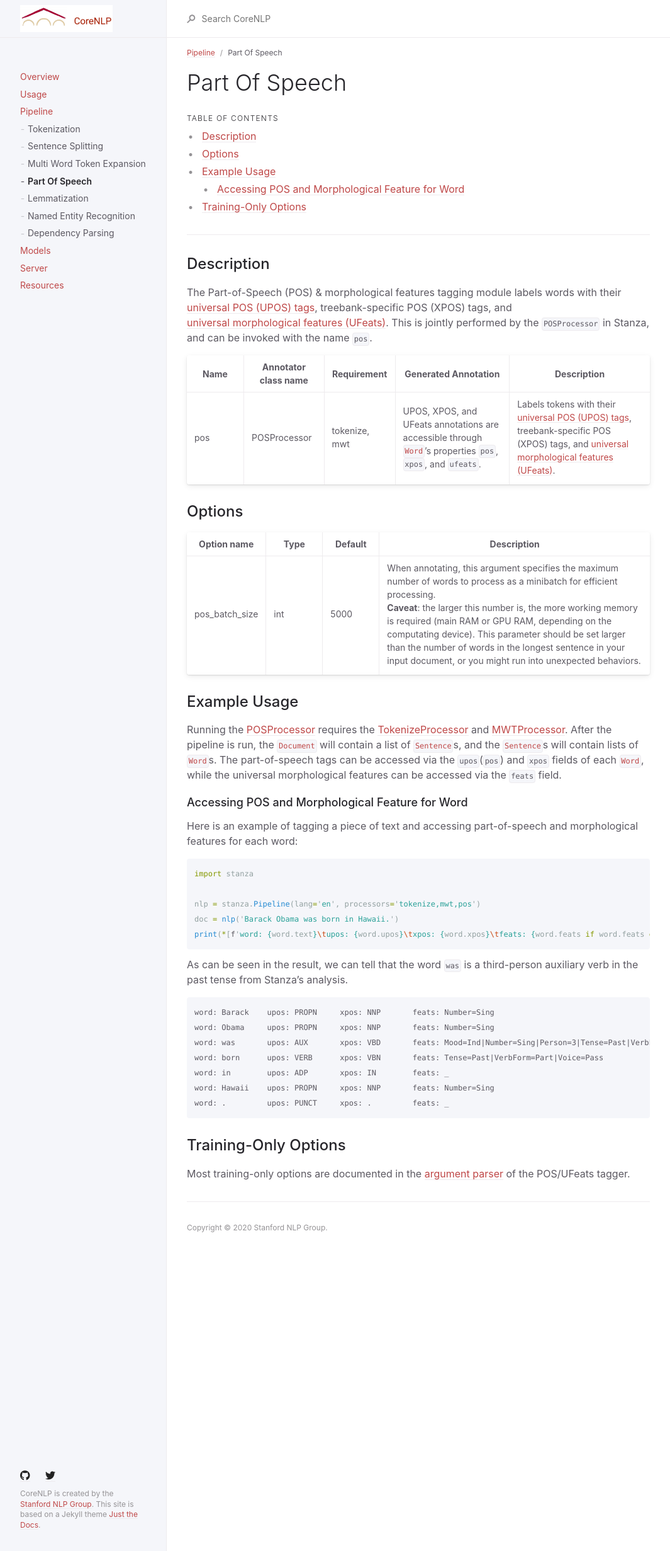
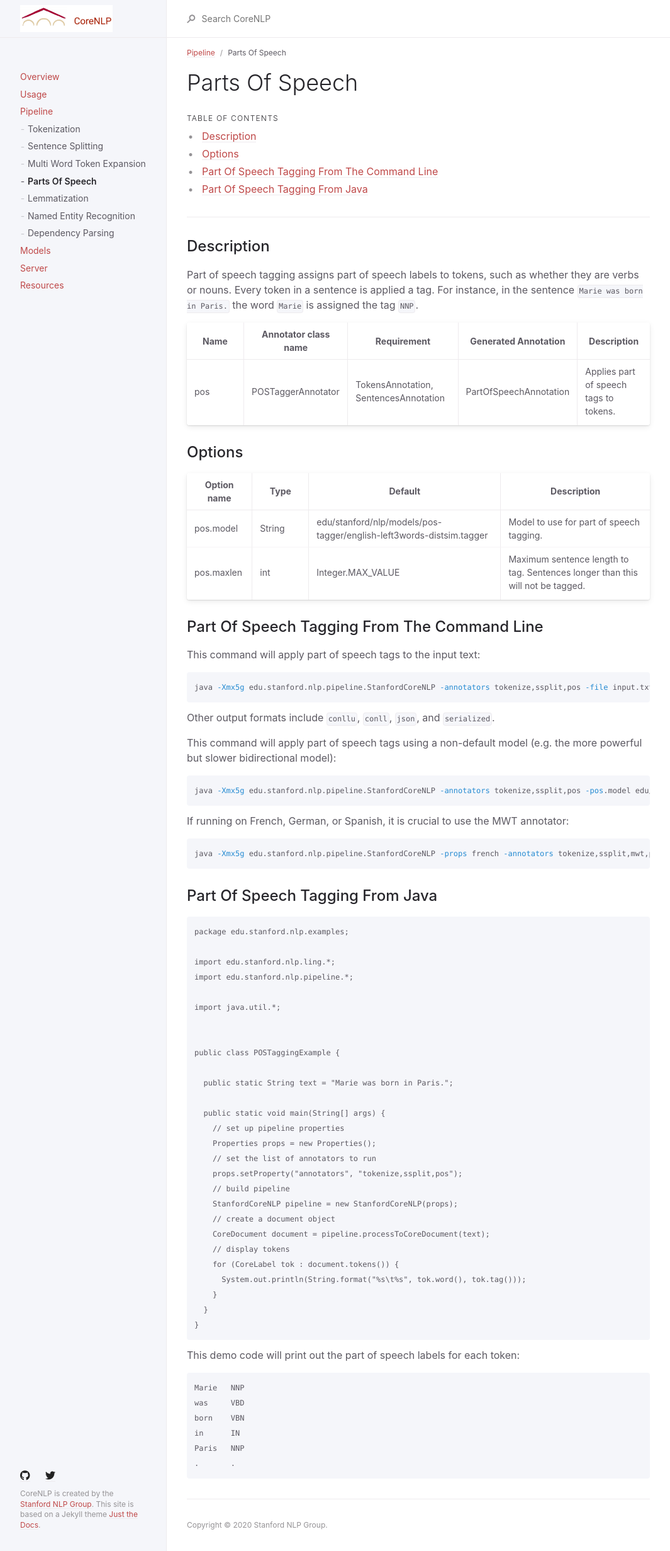
Before and after one commit to stanfordnlp/corenlp-docs-dev, a Jekyll site: the page built from _pages/pos.md, in a window 1280 px wide. Shown: the whole page at 63% size, without its empty margins (107-1172 px from the left). Built offline with Jekyll 4.4.1, drawn with Linux system fonts in a browser that asks for light colours; nearby versions of some CDN libraries.

Commit message:
update part of speech info

````diff
--- a/_pages/pos.md
+++ b/_pages/pos.md
@@ -1,7 +1,7 @@
 ---
 layout: page
-title: Part Of Speech
-keywords: POS, part-of-speech, morphological features, POSProcessor
+title: Parts Of Speech
+keywords: pos, POSAnnotator
 permalink: '/pos.html'
 nav_order: 7
 parent: Pipeline
@@ -9,48 +9,82 @@ parent: Pipeline
 
 ## Description
 
-The Part-of-Speech (POS) & morphological features tagging module labels words with their [universal POS (UPOS) tags](https://universaldependencies.org/u/pos/), treebank-specific POS (XPOS) tags, and [universal morphological features (UFeats)](https://universaldependencies.org/u/feat/index.html). This is jointly performed by the `POSProcessor` in Stanza, and can be invoked with the name `pos`.
+Part of speech tagging assigns part of speech labels to tokens, such as whether they are verbs or nouns. Every token in a sentence is applied
+a tag. For instance, in the sentence `Marie was born in Paris.` the word `Marie` is assigned the tag `NNP`.
 
 | Name | Annotator class name | Requirement | Generated Annotation | Description |
 | --- | --- | --- | --- | --- |
-| pos | POSProcessor | tokenize, mwt | UPOS, XPOS, and UFeats annotations are accessible through [`Word`](data_objects.md#word)'s properties `pos`, `xpos`, and `ufeats`. | Labels tokens with their [universal POS (UPOS) tags](https://universaldependencies.org/u/pos/), treebank-specific POS (XPOS) tags, and [universal morphological features (UFeats)](https://universaldependencies.org/u/feat/index.html). |
+| pos | POSTaggerAnnotator | TokensAnnotation, SentencesAnnotation | PartOfSpeechAnnotation | Applies part of speech tags to tokens. |
 
 ## Options
 
 | Option name | Type | Default | Description |
 | --- | --- | --- | --- |
-| pos_batch_size | int | 5000 | When annotating, this argument specifies the maximum number of words to process as a minibatch for efficient processing. <br>**Caveat**: the larger this number is, the more working memory is required (main RAM or GPU RAM, depending on the computating device). This parameter should be set larger than the number of words in the longest sentence in your input document, or you might run into unexpected behaviors. |
+| pos.model | String | edu/stanford/nlp/models/pos-tagger/english-left3words-distsim.tagger | Model to use for part of speech tagging. |
+| pos.maxlen | int | Integer.MAX_VALUE | Maximum sentence length to tag. Sentences longer than this will not be tagged. |
 
-## Example Usage
 
-Running the [POSProcessor](pos.md) requires the [TokenizeProcessor](tokenize.md) and [MWTProcessor](mwt.md).
-After the pipeline is run, the [`Document`](data_objects.md#document) will contain a list of [`Sentence`](data_objects.md#sentence)s, and the [`Sentence`](data_objects.md#sentence)s will contain lists of [`Word`](data_objects.md#word)s. The part-of-speech tags can be accessed via the `upos`(`pos`) and `xpos` fields of each [`Word`](data_objects.md#word), while the universal morphological features can be accessed via the `feats` field.
+## Part Of Speech Tagging From The Command Line
 
-### Accessing POS and Morphological Feature for Word
+This command will apply part of speech tags to the input text:
 
-Here is an example of tagging a piece of text and accessing part-of-speech and morphological features for each word:
-
-```python
-import stanza
-
-nlp = stanza.Pipeline(lang='en', processors='tokenize,mwt,pos')
-doc = nlp('Barack Obama was born in Hawaii.')
-print(*[f'word: {word.text}\tupos: {word.upos}\txpos: {word.xpos}\tfeats: {word.feats if word.feats else "_"}' for sent in doc.sentences for word in sent.words], sep='\n')
+```bash
+java -Xmx5g edu.stanford.nlp.pipeline.StanfordCoreNLP -annotators tokenize,ssplit,pos -file input.txt
 ```
 
-As can be seen in the result, we can tell that the word `was` is a third-person auxiliary verb in the past tense from Stanza's analysis.
+Other output formats include `conllu`, `conll`, `json`, and `serialized`.
+
+This command will apply part of speech tags using a non-default model (e.g. the more powerful but slower bidirectional model):
+
+```bash
+java -Xmx5g edu.stanford.nlp.pipeline.StanfordCoreNLP -annotators tokenize,ssplit,pos -pos.model edu/stanford/nlp/models/pos-tagger/english-bidirectional-distsim.tagger -file input.txt
+```
+
+If running on French, German, or Spanish, it is crucial to use the MWT annotator:
+
+```bash
+java -Xmx5g edu.stanford.nlp.pipeline.StanfordCoreNLP -props french -annotators tokenize,ssplit,mwt,pos -file input.txt
+```
+
+## Part Of Speech Tagging From Java
 
 ```
-word: Barack    upos: PROPN     xpos: NNP       feats: Number=Sing
-word: Obama     upos: PROPN     xpos: NNP       feats: Number=Sing
-word: was       upos: AUX       xpos: VBD       feats: Mood=Ind|Number=Sing|Person=3|Tense=Past|VerbForm=Fin
-word: born      upos: VERB      xpos: VBN       feats: Tense=Past|VerbForm=Part|Voice=Pass
-word: in        upos: ADP       xpos: IN        feats: _
-word: Hawaii    upos: PROPN     xpos: NNP       feats: Number=Sing
-word: .         upos: PUNCT     xpos: .         feats: _
+package edu.stanford.nlp.examples;
+
+import edu.stanford.nlp.ling.*;
+import edu.stanford.nlp.pipeline.*;
+
+import java.util.*;
+
+
+public class POSTaggingExample {
+
+  public static String text = "Marie was born in Paris.";
+
+  public static void main(String[] args) {
+    // set up pipeline properties
+    Properties props = new Properties();
+    // set the list of annotators to run
+    props.setProperty("annotators", "tokenize,ssplit,pos");
+    // build pipeline
+    StanfordCoreNLP pipeline = new StanfordCoreNLP(props);
+    // create a document object
+    CoreDocument document = pipeline.processToCoreDocument(text);
+    // display tokens
+    for (CoreLabel tok : document.tokens()) {
+      System.out.println(String.format("%s\t%s", tok.word(), tok.tag()));
+    }
+  }
+}
 ```
 
+This demo code will print out the part of speech labels for each token:
 
-## Training-Only Options
-
-Most training-only options are documented in the [argument parser](https://github.com/stanfordnlp/stanza/blob/master/stanza/models/tagger.py#L21) of the POS/UFeats tagger.
+```
+Marie	NNP
+was	VBD
+born	VBN
+in	IN
+Paris	NNP
+.	.
+```
````
